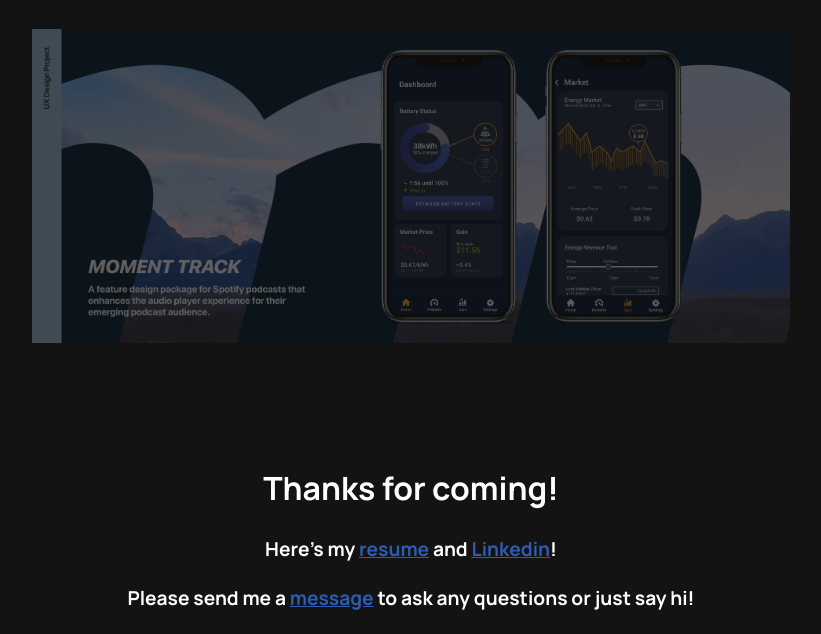
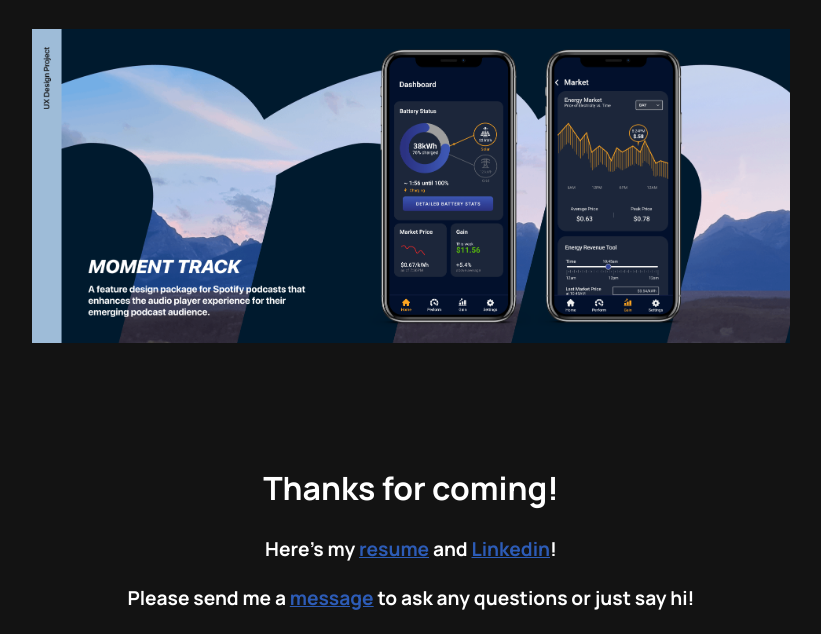
Before and after one commit to keithleung94/portfolio, a plain HTML site: page index.html in a window 1280 px wide. Shown: the part 1410-2044 px from the top of the page, without its empty margins (229-1050 px from the left). Drawn offline with Linux system fonts and the light colour scheme; a script that the page names is missing.

Commit message:
activate moment track case study

```diff
--- a/index.html
+++ b/index.html
@@ -51,7 +51,7 @@
 
 		<a href="spotify-collections.html" class="casestudy_link"><image class="casestudy_poster" src="img/casestudy/spotify/poster.png" alt="Spotify Collections Poster"></a>
 
-		<a class="casestudy_link"><image class="casestudy_poster disabled_link" src="img/casestudy/moment/poster.png" alt="Moment Track Poster"></a>
+		<a href="moment-track.html" class="casestudy_link"><image class="casestudy_poster" src="img/casestudy/moment/poster.png" alt="Moment Track Poster"></a>
 
 	</section>
 
```
Also changed, not shown: 1 other file.
